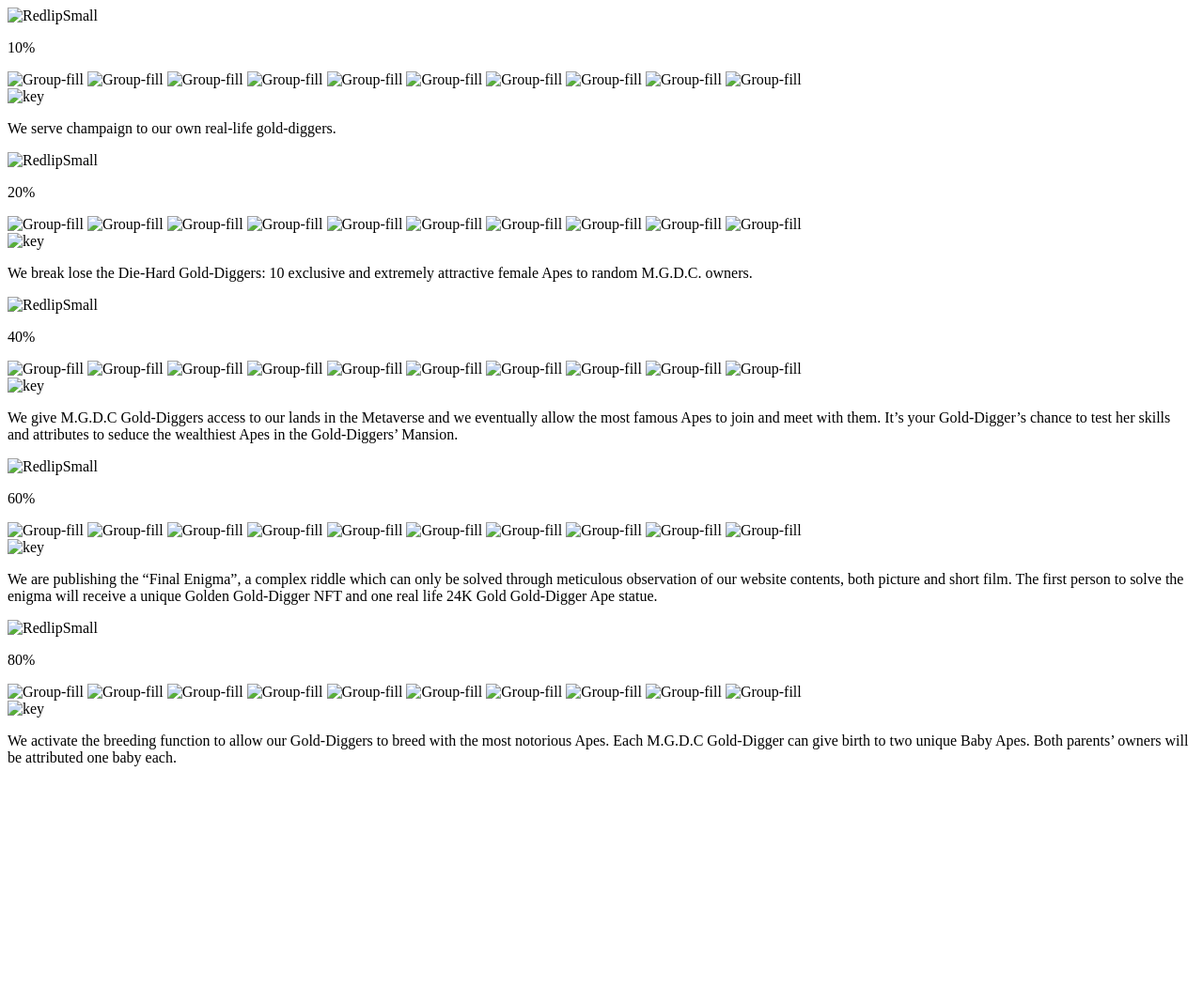
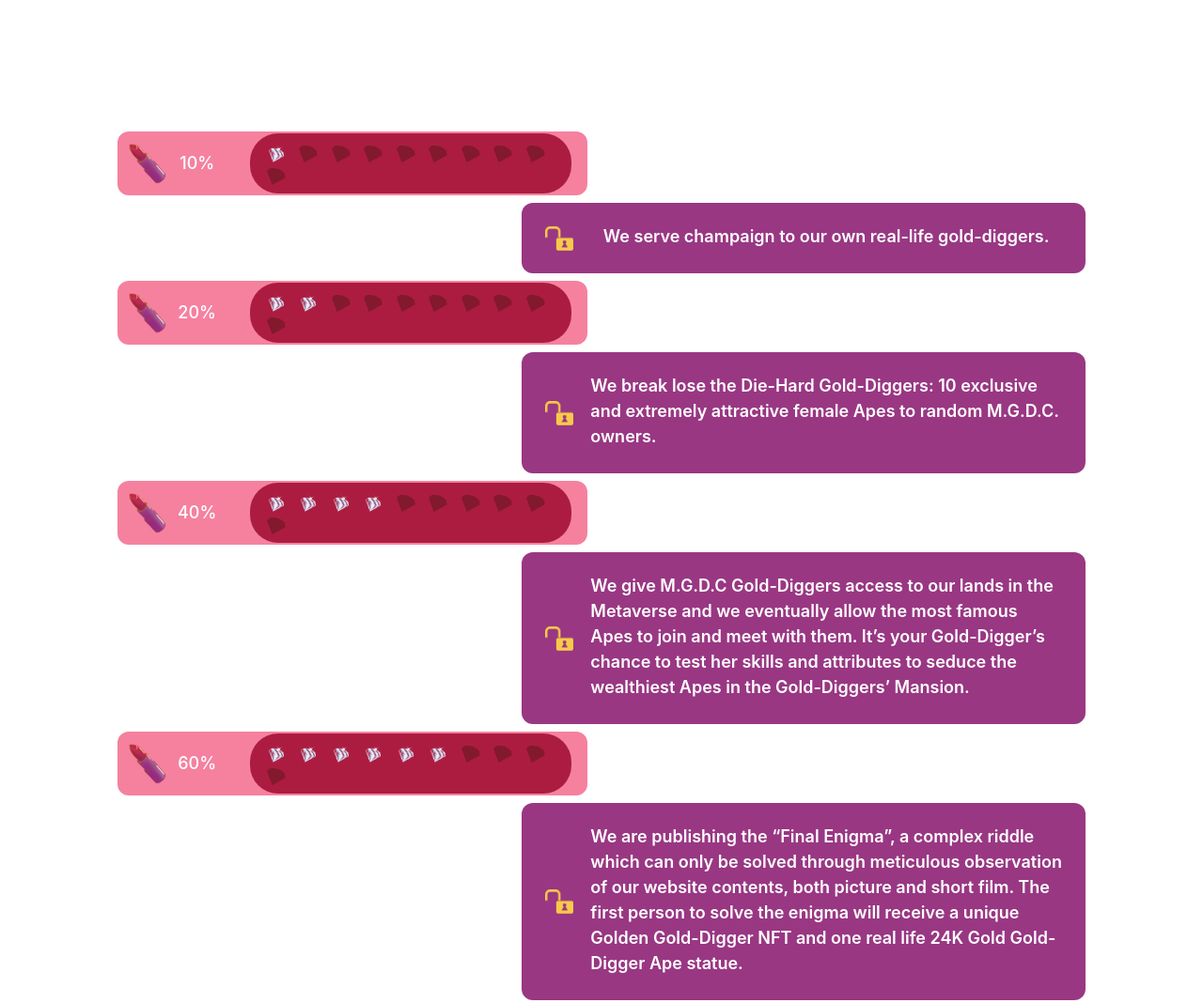
Before and after one commit to Daniyaljk/MGDB, a plain HTML site: page metaverse.html in a window 1280 px wide. Shown: the top 1068 px of the page at 94% size. Before the commit the page ends 832 px from the top, so only its background shows below. Drawn offline with Linux system fonts and the light colour scheme; the site is published under a folder, as on GitHub Pages, so addresses that start at the root find nothing.

Commit message:
footer to tamami device ha ok hast

```diff
--- a/footer.html
+++ b/footer.html
@@ -6,10 +6,10 @@
     <meta name="viewport" content="width=device-width, initial-scale=1.0">
 
     <!--  bootstrap css  -->
-    <link rel="stylesheet" href="/src/assets/css/bootstrap.css" />
+    <link rel="stylesheet" href="./src/assets/css/bootstrap.css" />
 
     <!--  custom css -->
-    <link rel="stylesheet" href="/src/assets/css/styles.css">
+    <link rel="stylesheet" href="./src/assets/css/styles.css">
 
     <title>footer</title>
 </head>
@@ -29,7 +29,7 @@
                     <button type="button" class="btn btn-danger w-100 btn-group1 border-0">
                         <div class="button-icon">
                             <img
-                            src="/src/assets/icon/group.png"
+                            src="./src/assets/icon/group.png"
                             alt="group-icon"
                             class="icon-strong mr-2"
                         />
@@ -43,7 +43,7 @@
                     <button type="button" class="btn btn-danger w-100 custom-button btn-instagram border-0">
                         <div  class="button-icon">
                             <img
-                            src="/src/assets/icon/instagram.png"
+                            src="./src/assets/icon/instagram.png"
                              alt="group-icon"
                              class="icon mr-2"
                             >
@@ -55,7 +55,7 @@
                     <button type="button" class="btn btn-danger w-100 btn-twitter border-0">
                        <div class="button-icon">
                               <img
-                              src="/src/assets/icon/twitter.png"
+                              src="./src/assets/icon/twitter.png"
                               alt="group-icon"
                               class="icon mr-2"
                               />
@@ -70,13 +70,13 @@
             <div class="container text-center">
                <div class="row">
                    <div class="col">
-                    <img src="/src/assets/icon/MontreOr.png" alt="logo" class="left-logo">
+                    <img src="./src/assets/icon/MontreOr.png" alt="logo" class="left-logo">
                    </div>
                    <div class="col">
-                    <img src="/src/assets/icon/logo.png" alt="logo" class="logo">
+                    <img src="./src/assets/icon/logo.png" alt="logo" class="logo">
                    </div>
                    <div class="col">
-                    <img src="/src/assets/icon/Redlip.png" alt="logo" class="right-logo">
+                    <img src="./src/assets/icon/Redlip.png" alt="logo" class="right-logo">
                    </div>
                </div>
 
--- a/metaverse.html
+++ b/metaverse.html
@@ -6,10 +6,10 @@
     <meta name="viewport" content="width=device-width, initial-scale=1.0">
 
      <!--  bootstrap css  -->
-     <link rel="stylesheet" href="/src/assets/css/bootstrap.css" />
+     <link rel="stylesheet" href="./src/assets/css/bootstrap.css" />
 
      <!--  custom css -->
-     <link rel="stylesheet" href="/src/assets/css/styles.css"/>
+     <link rel="stylesheet" href="./src/assets/css/styles.css"/>
 
     <title>metaverse</title>
 </head>
@@ -18,7 +18,7 @@
         <div class="row box-left">
             <div class="col-1">
                 <img
-                     src="/src/assets/icon/RedlipSmall.png"
+                     src="./src/assets/icon/RedlipSmall.png"
                      alt="RedlipSmall"
                      class=" logo-left"
                  />
@@ -28,22 +28,22 @@
             </div>
             <div class="col-9">
                 <div class="box-diamonds">
-                    <img src="/src/assets/icon/Group-fill.png" alt="Group-fill" class="diamonds"/>
-                    <img src="/src/assets/icon/Group-1.png" alt="Group-fill" class="diamonds"/>
-                    <img src="/src/assets/icon/Group-1.png" alt="Group-fill" class="diamonds"/>
-                    <img src="/src/assets/icon/Group-1.png" alt="Group-fill" class="diamonds"/>
-                    <img src="/src/assets/icon/Group-1.png" alt="Group-fill" class="diamonds"/>
-                    <img src="/src/assets/icon/Group-1.png" alt="Group-fill" class="diamonds"/>
-                    <img src="/src/assets/icon/Group-1.png" alt="Group-fill" class="diamonds"/>
-                    <img src="/src/assets/icon/Group-1.png" alt="Group-fill" class="diamonds"/>
-                    <img src="/src/assets/icon/Group-1.png" alt="Group-fill" class="diamonds"/>
-                    <img src="/src/assets/icon/Group-1.png" alt="Group-fill" class="diamonds"/>
+                    <img src="./src/assets/icon/Group-fill.png" alt="Group-fill" class="diamonds"/>
+                    <img src="./src/assets/icon/Group-1.png" alt="Group-fill" class="diamonds"/>
+                    <img src="./src/assets/icon/Group-1.png" alt="Group-fill" class="diamonds"/>
+                    <img src="./src/assets/icon/Group-1.png" alt="Group-fill" class="diamonds"/>
+                    <img src="./src/assets/icon/Group-1.png" alt="Group-fill" class="diamonds"/>
+                    <img src="./src/assets/icon/Group-1.png" alt="Group-fill" class="diamonds"/>
+                    <img src="./src/assets/icon/Group-1.png" alt="Group-fill" class="diamonds"/>
+                    <img src="./src/assets/icon/Group-1.png" alt="Group-fill" class="diamonds"/>
+                    <img src="./src/assets/icon/Group-1.png" alt="Group-fill" class="diamonds"/>
+                    <img src="./src/assets/icon/Group-1.png" alt="Group-fill" class="diamonds"/>
                 </div>
             </div>
         </div>
         <div class="box-right mt-2 row">
             <div class="col-1">
-                <img src="/src/assets/icon/key.png" alt="key" class="key-icon"/>
+                <img src="./src/assets/icon/key.png" alt="key" class="key-icon"/>
             </div>
             <div class="col-11">
                 <p class="title-right text-white text-center">We serve champaign to our own real-life gold-diggers.</p>
@@ -52,7 +52,7 @@
         <div class="row box-left mt-2">
             <div class="col-1">
                 <img
-                     src="/src/assets/icon/RedlipSmall.png"
+                     src="./src/assets/icon/RedlipSmall.png"
                      alt="RedlipSmall"
                      class=" logo-left"
                  />
@@ -62,22 +62,22 @@
             </div>
             <div class="col-9">
                 <div class="box-diamonds">
-                    <img src="/src/assets/icon/Group-fill.png" alt="Group-fill" class="diamonds"/>
-                    <img src="/src/assets/icon/Group-fill.png" alt="Group-fill" class="diamonds"/>
-                    <img src="/src/assets/icon/Group-1.png" alt="Group-fill" class="diamonds"/>
-                    <img src="/src/assets/icon/Group-1.png" alt="Group-fill" class="diamonds"/>
-                    <img src="/src/assets/icon/Group-1.png" alt="Group-fill" class="diamonds"/>
-                    <img src="/src/assets/icon/Group-1.png" alt="Group-fill" class="diamonds"/>
-                    <img src="/src/assets/icon/Group-1.png" alt="Group-fill" class="diamonds"/>
-                    <img src="/src/assets/icon/Group-1.png" alt="Group-fill" class="diamonds"/>
-                    <img src="/src/assets/icon/Group-1.png" alt="Group-fill" class="diamonds"/>
-                    <img src="/src/assets/icon/Group-1.png" alt="Group-fill" class="diamonds"/>
+                    <img src="./src/assets/icon/Group-fill.png" alt="Group-fill" class="diamonds"/>
+                    <img src="./src/assets/icon/Group-fill.png" alt="Group-fill" class="diamonds"/>
+                    <img src="./src/assets/icon/Group-1.png" alt="Group-fill" class="diamonds"/>
+                    <img src="./src/assets/icon/Group-1.png" alt="Group-fill" class="diamonds"/>
+                    <img src="./src/assets/icon/Group-1.png" alt="Group-fill" class="diamonds"/>
+                    <img src="./src/assets/icon/Group-1.png" alt="Group-fill" class="diamonds"/>
+                    <img src="./src/assets/icon/Group-1.png" alt="Group-fill" class="diamonds"/>
+                    <img src="./src/assets/icon/Group-1.png" alt="Group-fill" class="diamonds"/>
+                    <img src="./src/assets/icon/Group-1.png" alt="Group-fill" class="diamonds"/>
+                    <img src="./src/assets/icon/Group-1.png" alt="Group-fill" class="diamonds"/>
                 </div>
             </div>
         </div>
         <div class="box-right mt-2 row">
             <div class="col-1">
-                <img src="/src/assets/icon/key.png" alt="key" class="key-icon"/>
+                <img src="./src/assets/icon/key.png" alt="key" class="key-icon"/>
             </div>
             <div class="col-11">
                 <p class="title-right text-white text-left">We break lose the Die-Hard Gold-Diggers: 10 exclusive and extremely attractive female Apes to random M.G.D.C. owners.</p>
@@ -86,7 +86,7 @@
         <div class="row box-left mt-2">
             <div class="col-1">
                 <img
-                     src="/src/assets/icon/RedlipSmall.png"
+                     src="./src/assets/icon/RedlipSmall.png"
                      alt="RedlipSmall"
                      class=" logo-left"
                  />
@@ -96,22 +96,22 @@
             </div>
             <div class="col-9">
                 <div class="box-diamonds">
-                    <img src="/src/assets/icon/Group-fill.png" alt="Group-fill" class="diamonds"/>
-                    <img src="/src/assets/icon/Group-fill.png" alt="Group-fill" class="diamonds"/>
-                    <img src="/src/assets/icon/Group-fill.png" alt="Group-fill" class="diamonds"/>
-                    <img src="/src/assets/icon/Group-fill.png" alt="Group-fill" class="diamonds"/>
-                    <img src="/src/assets/icon/Group-1.png" alt="Group-fill" class="diamonds"/>
-                    <img src="/src/assets/icon/Group-1.png" alt="Group-fill" class="diamonds"/>
-                    <img src="/src/assets/icon/Group-1.png" alt="Group-fill" class="diamonds"/>
-                    <img src="/src/assets/icon/Group-1.png" alt="Group-fill" class="diamonds"/>
-                    <img src="/src/assets/icon/Group-1.png" alt="Group-fill" class="diamonds"/>
-                    <img src="/src/assets/icon/Group-1.png" alt="Group-fill" class="diamonds"/>
+                    <img src="./src/assets/icon/Group-fill.png" alt="Group-fill" class="diamonds"/>
+                    <img src="./src/assets/icon/Group-fill.png" alt="Group-fill" class="diamonds"/>
+                    <img src="./src/assets/icon/Group-fill.png" alt="Group-fill" class="diamonds"/>
+                    <img src="./src/assets/icon/Group-fill.png" alt="Group-fill" class="diamonds"/>
+                    <img src="./src/assets/icon/Group-1.png" alt="Group-fill" class="diamonds"/>
+                    <img src="./src/assets/icon/Group-1.png" alt="Group-fill" class="diamonds"/>
+                    <img src="./src/assets/icon/Group-1.png" alt="Group-fill" class="diamonds"/>
+                    <img src="./src/assets/icon/Group-1.png" alt="Group-fill" class="diamonds"/>
+                    <img src="./src/assets/icon/Group-1.png" alt="Group-fill" class="diamonds"/>
+                    <img src="./src/assets/icon/Group-1.png" alt="Group-fill" class="diamonds"/>
                 </div>
             </div>
         </div>
         <div class="box-right mt-2 row">
             <div class="col-1">
-                <img src="/src/assets/icon/key.png" alt="key" class="key-icon"/>
+                <img src="./src/assets/icon/key.png" alt="key" class="key-icon"/>
             </div>
             <div class="col-11">
                 <p class="title-right text-white text-left">We give M.G.D.C Gold-Diggers access to our lands in the Metaverse and we eventually allow the most famous Apes to join and meet with them. It’s your Gold-Digger’s chance to test her skills and attributes to seduce the wealthiest Apes in the Gold-Diggers’ Mansion. </p>
@@ -120,7 +120,7 @@
         <div class="row box-left mt-2">
             <div class="col-1">
                 <img
-                     src="/src/assets/icon/RedlipSmall.png"
+                     src="./src/assets/icon/RedlipSmall.png"
                      alt="RedlipSmall"
                      class=" logo-left"
                  />
@@ -130,22 +130,22 @@
             </div>
             <div class="col-9">
                 <div class="box-diamonds">
-                    <img src="/src/assets/icon/Group-fill.png" alt="Group-fill" class="diamonds"/>
-                    <img src="/src/assets/icon/Group-fill.png" alt="Group-fill" class="diamonds"/>
-                    <img src="/src/assets/icon/Group-fill.png" alt="Group-fill" class="diamonds"/>
-                    <img src="/src/assets/icon/Group-fill.png" alt="Group-fill" class="diamonds"/>
-                    <img src="/src/assets/icon/Group-fill.png" alt="Group-fill" class="diamonds"/>
-                    <img src="/src/assets/icon/Group-fill.png" alt="Group-fill" class="diamonds"/>
-                    <img src="/src/assets/icon/Group-1.png" alt="Group-fill" class="diamonds"/>
-                    <img src="/src/assets/icon/Group-1.png" alt="Group-fill" class="diamonds"/>
-                    <img src="/src/assets/icon/Group-1.png" alt="Group-fill" class="diamonds"/>
-                    <img src="/src/assets/icon/Group-1.png" alt="Group-fill" class="diamonds"/>
+                    <img src="./src/assets/icon/Group-fill.png" alt="Group-fill" class="diamonds"/>
+                    <img src="./src/assets/icon/Group-fill.png" alt="Group-fill" class="diamonds"/>
+                    <img src="./src/assets/icon/Group-fill.png" alt="Group-fill" class="diamonds"/>
+                    <img src="./src/assets/icon/Group-fill.png" alt="Group-fill" class="diamonds"/>
+                    <img src="./src/assets/icon/Group-fill.png" alt="Group-fill" class="diamonds"/>
+                    <img src="./src/assets/icon/Group-fill.png" alt="Group-fill" class="diamonds"/>
+                    <img src="./src/assets/icon/Group-1.png" alt="Group-fill" class="diamonds"/>
+                    <img src="./src/assets/icon/Group-1.png" alt="Group-fill" class="diamonds"/>
+                    <img src="./src/assets/icon/Group-1.png" alt="Group-fill" class="diamonds"/>
+                    <img src="./src/assets/icon/Group-1.png" alt="Group-fill" class="diamonds"/>
                 </div>
             </div>
         </div>
         <div class="box-right mt-2 row">
             <div class="col-1">
-                <img src="/src/assets/icon/key.png" alt="key" class="key-icon"/>
+                <img src="./src/assets/icon/key.png" alt="key" class="key-icon"/>
             </div>
             <div class="col-11">
                 <p class="title-right text-white text-left">We are publishing the “Final Enigma”, a complex riddle which can only be solved through meticulous observation of our website contents, both picture and short film. The first person to solve the enigma will receive a unique Golden Gold-Digger NFT and one real life 24K Gold Gold-Digger Ape statue.
@@ -155,7 +155,7 @@
         <div class="row box-left mt-2">
             <div class="col-1">
                 <img
-                     src="/src/assets/icon/RedlipSmall.png"
+                     src="./src/assets/icon/RedlipSmall.png"
                      alt="RedlipSmall"
                      class=" logo-left"
                  />
@@ -165,22 +165,22 @@
             </div>
             <div class="col-9">
                 <div class="box-diamonds">
-                    <img src="/src/assets/icon/Group-fill.png" alt="Group-fill" class="diamonds"/>
-                    <img src="/src/assets/icon/Group-fill.png" alt="Group-fill" class="diamonds"/>
-                    <img src="/src/assets/icon/Group-fill.png" alt="Group-fill" class="diamonds"/>
-                    <img src="/src/assets/icon/Group-fill.png" alt="Group-fill" class="diamonds"/>
-                    <img src="/src/assets/icon/Group-fill.png" alt="Group-fill" class="diamonds"/>
-                    <img src="/src/assets/icon/Group-fill.png" alt="Group-fill" class="diamonds"/>
-                    <img src="/src/assets/icon/Group-fill.png" alt="Group-fill" class="diamonds"/>
-                    <img src="/src/assets/icon/Group-fill.png" alt="Group-fill" class="diamonds"/>
-                    <img src="/src/assets/icon/Group-1.png" alt="Group-fill" class="diamonds"/>
-                    <img src="/src/assets/icon/Group-1.png" alt="Group-fill" class="diamonds"/>
+                    <img src="./src/assets/icon/Group-fill.png" alt="Group-fill" class="diamonds"/>
+                    <img src="./src/assets/icon/Group-fill.png" alt="Group-fill" class="diamonds"/>
+                    <img src="./src/assets/icon/Group-fill.png" alt="Group-fill" class="diamonds"/>
+                    <img src="./src/assets/icon/Group-fill.png" alt="Group-fill" class="diamonds"/>
+                    <img src="./src/assets/icon/Group-fill.png" alt="Group-fill" class="diamonds"/>
+                    <img src="./src/assets/icon/Group-fill.png" alt="Group-fill" class="diamonds"/>
+                    <img src="./src/assets/icon/Group-fill.png" alt="Group-fill" class="diamonds"/>
+                    <img src="./src/assets/icon/Group-fill.png" alt="Group-fill" class="diamonds"/>
+                    <img src="./src/assets/icon/Group-1.png" alt="Group-fill" class="diamonds"/>
+                    <img src="./src/assets/icon/Group-1.png" alt="Group-fill" class="diamonds"/>
                 </div>
             </div>
         </div>
         <div class="box-right mt-2 row">
             <div class="col-1">
-                <img src="/src/assets/icon/key.png" alt="key" class="key-icon"/>
+                <img src="./src/assets/icon/key.png" alt="key" class="key-icon"/>
             </div>
             <div class="col-11">
                 <p class="title-right text-white text-left">We activate the breeding function to allow our Gold-Diggers to breed with the most notorious Apes. Each M.G.D.C Gold-Digger can give birth to two unique Baby Apes. Both parents’ owners will be attributed one baby each.
```
Also changed, not shown: src/assets/css/styles.css (+6 -3 lines).
